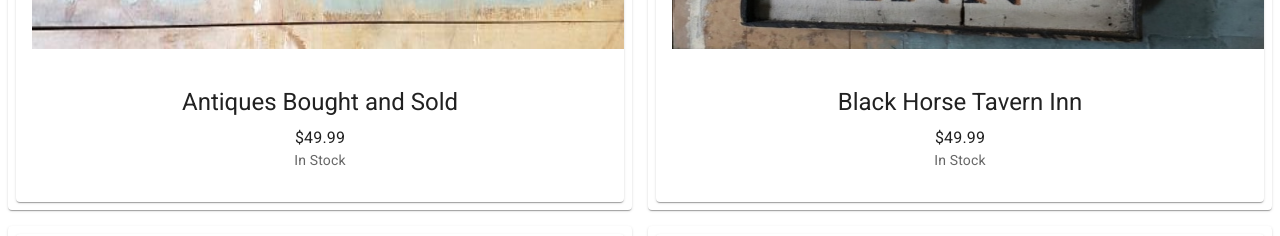
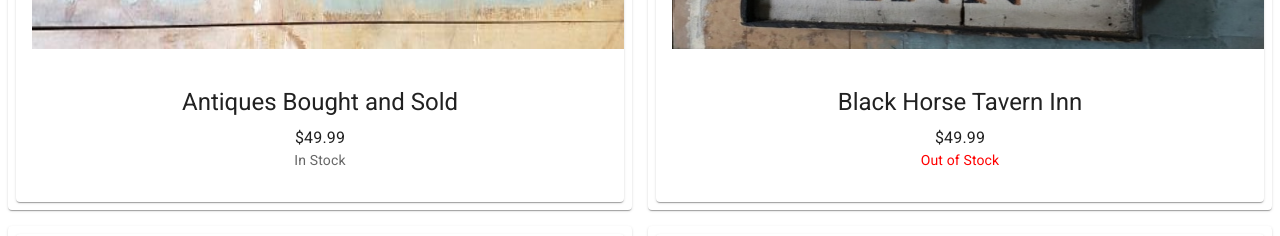
Before and after one commit to addisonfrei/Phase-2-Project, a React (Create React App) app: page /inventory in a window 1280 px wide. Shown: the part 550-786 px from the top of the page. Built offline with nearby package versions, Linux system fonts and the light colour scheme; data requests are answered from the project's data file.

Commit message:
changing Out of Stock to color red

```diff
--- a/db.json
+++ b/db.json
@@ -12,7 +12,7 @@
       "name": "Black Horse Tavern Inn",
       "image": "images/blackHorse.jpg",
       "price": "49.99",
-      "available": "In Stock"
+      "available": "Out of Stock"
     },
     {
       "id": 3,
--- a/src/components/AddItem.jsx
+++ b/src/components/AddItem.jsx
@@ -37,7 +37,7 @@ function AddItem( { onFormSubmit } ) {
       error.style.color="red"
     }
   }
-
+  console.log(formData)
   return (
     <Box
         component="form"
@@ -84,7 +84,8 @@ function AddItem( { onFormSubmit } ) {
           >
             <MenuItem value="In Stock">In Stock</MenuItem>
             <MenuItem value="Out of Stock">Out of Stock</MenuItem>
-          </TextField>
+        </TextField>
+
         <br />
         <p id="formError"> </p>
         <Button
--- a/src/components/InventoryCard.jsx
+++ b/src/components/InventoryCard.jsx
@@ -34,9 +34,15 @@ const InventoryCard = ( { inventory, onDeleteItem, isLoggedIn } ) => {
         <Typography variant="body1">
           ${price}
         </Typography>
-        <Typography variant="body2" color="text.secondary">
-          {available}
-        </Typography>
+        {available === "Out of Stock" ? (
+          <Typography variant="body2" color="red">
+            {available}
+          </Typography>
+        ) : (
+          <Typography variant="body2" color="text.secondary">
+            {available}
+          </Typography>
+        )}
       </CardContent>
       <CardActions >
         {isLoggedIn ? (
```
